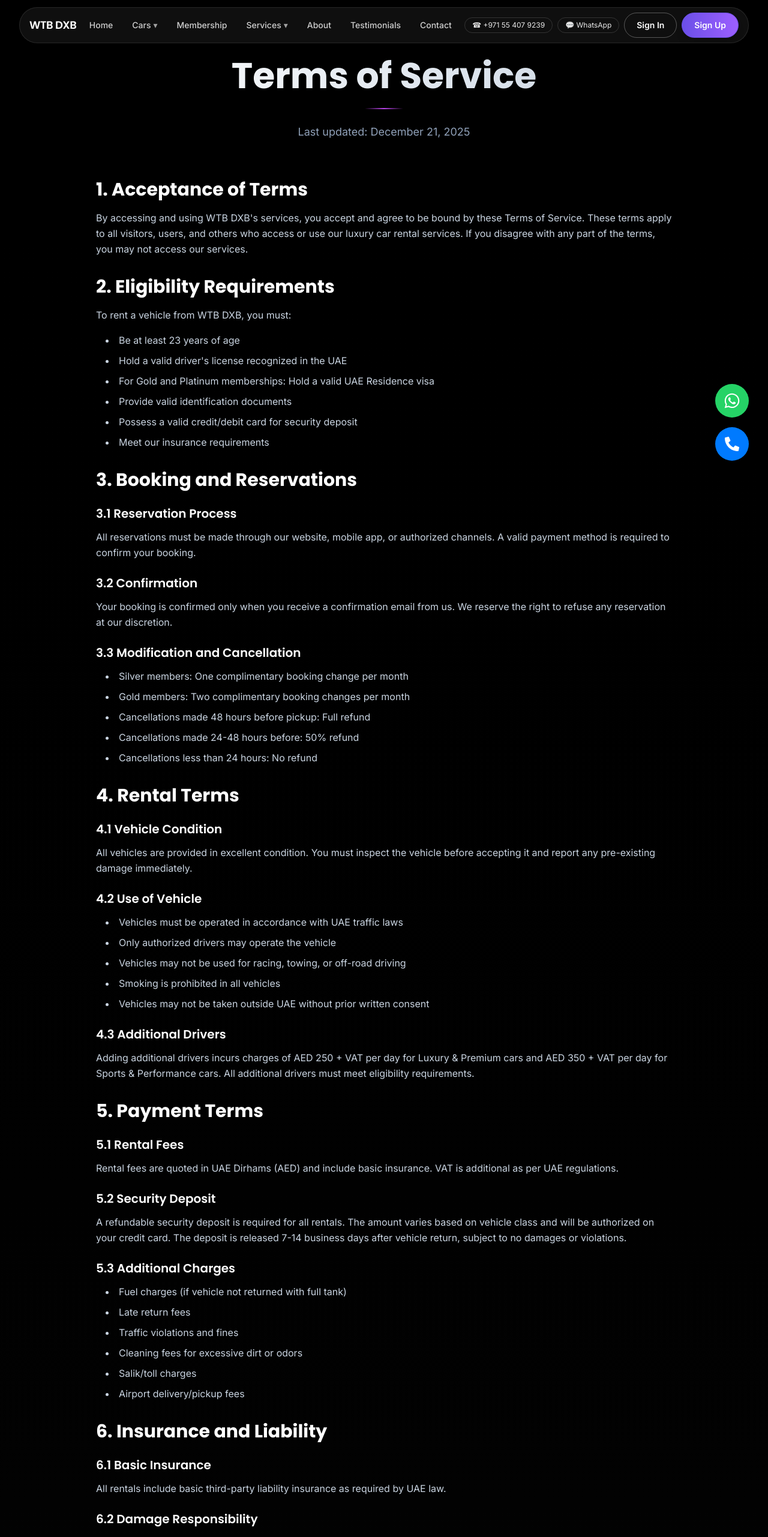
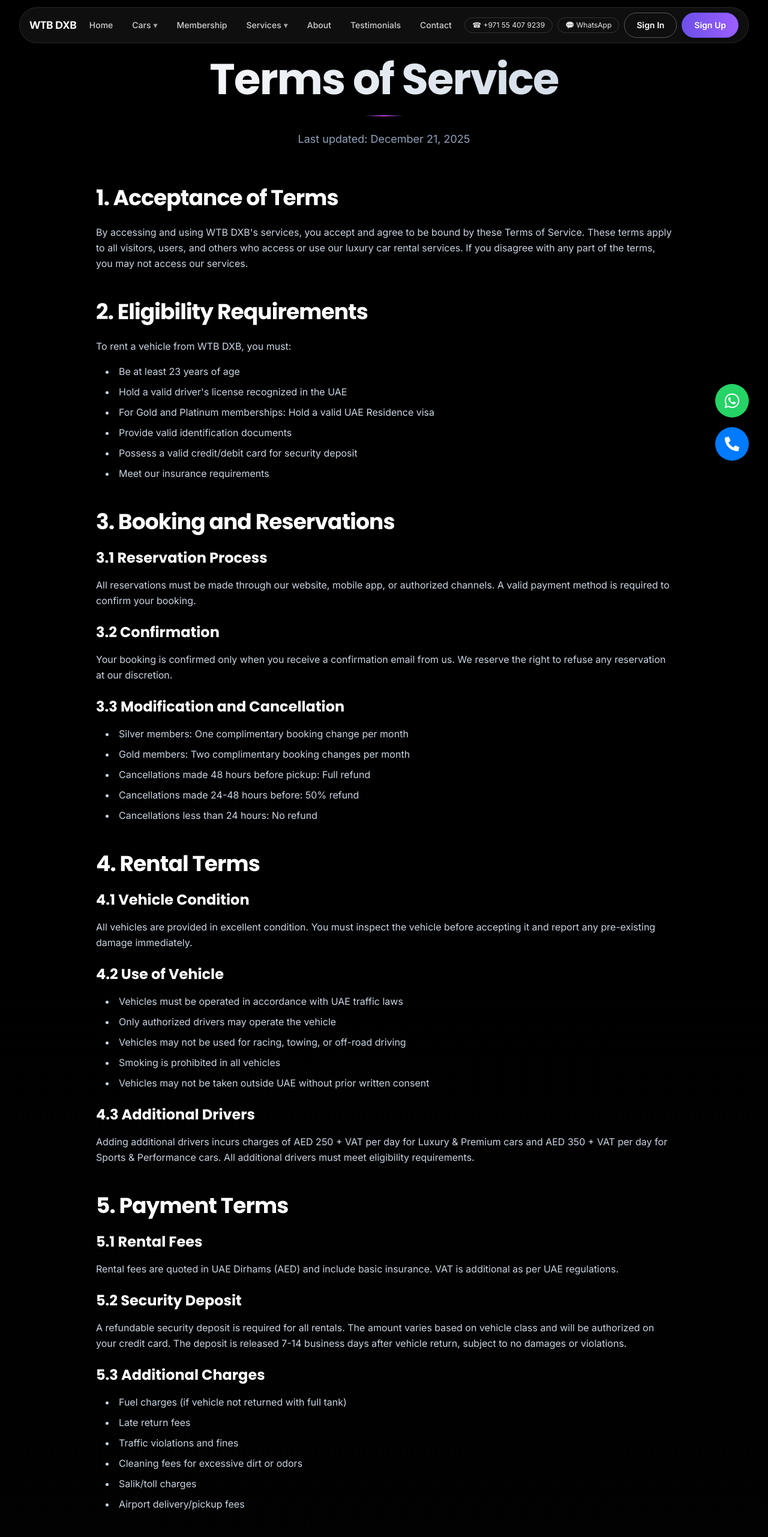
Before and after one commit to Muhammed-Haider/car-rental-service, a Next.js app: page /terms-of-service in a window 1280 px wide. Shown: the top 2562 px of the page at 60% size. Built offline with nearby package versions, Linux system fonts and the light colour scheme.

Commit message:
Policies Added

```diff
--- a/src/app/terms-of-service/page.jsx
+++ b/src/app/terms-of-service/page.jsx
@@ -4,7 +4,7 @@ export default function TermsOfService() {
       <div className="mx-auto w-full max-w-5xl px-4 sm:px-6 lg:px-8 py-16 md:py-24">
         {/* Header */}
         <div className="text-center mb-12 md:mb-16">
-          <h1 className="text-4xl md:text-5xl lg:text-6xl font-bold mb-6 bg-gradient-to-r from-white to-slate-300 bg-clip-text text-transparent" style={{ fontFamily: 'Poppins, sans-serif' }}>
+          <h1 className="text-4xl md:text-5xl lg:text-7xl font-black mb-6 bg-gradient-to-r from-white to-slate-300 bg-clip-text text-transparent tracking-tight" style={{ fontFamily: 'Poppins, sans-serif' }}>
             Terms of Service
           </h1>
           <div className="flex items-center justify-center gap-2 mb-6">
@@ -16,9 +16,9 @@ export default function TermsOfService() {
         </div>
 
         {/* Content */}
-        <div className="space-y-8 text-slate-300 leading-relaxed" style={{ fontFamily: 'Inter, sans-serif' }}>
+        <div className="space-y-8 md:space-y-12 text-slate-300 leading-relaxed text-left" style={{ fontFamily: 'Inter, sans-serif' }}>
           <section>
-            <h2 className="text-2xl md:text-3xl font-bold text-white mb-4" style={{ fontFamily: 'Poppins, sans-serif' }}>
+            <h2 className="text-2xl md:text-3xl lg:text-4xl font-black text-white mb-4 md:mb-6 tracking-tight" style={{ fontFamily: 'Poppins, sans-serif' }}>
               1. Acceptance of Terms
             </h2>
             <p>
@@ -27,7 +27,7 @@ export default function TermsOfService() {
           </section>
 
           <section>
-            <h2 className="text-2xl md:text-3xl font-bold text-white mb-4" style={{ fontFamily: 'Poppins, sans-serif' }}>
+            <h2 className="text-2xl md:text-3xl lg:text-4xl font-black text-white mb-4 md:mb-6 tracking-tight" style={{ fontFamily: 'Poppins, sans-serif' }}>
               2. Eligibility Requirements
             </h2>
             <p className="mb-4">To rent a vehicle from WTB DXB, you must:</p>
@@ -42,24 +42,24 @@ export default function TermsOfService() {
           </section>
 
           <section>
-            <h2 className="text-2xl md:text-3xl font-bold text-white mb-4" style={{ fontFamily: 'Poppins, sans-serif' }}>
+            <h2 className="text-2xl md:text-3xl lg:text-4xl font-black text-white mb-4 md:mb-6 tracking-tight" style={{ fontFamily: 'Poppins, sans-serif' }}>
               3. Booking and Reservations
             </h2>
-            <h3 className="text-xl font-semibold text-white mt-6 mb-3" style={{ fontFamily: 'Poppins, sans-serif' }}>
+            <h3 className="text-xl md:text-2xl font-bold text-white mt-6 mb-3 md:mb-4" style={{ fontFamily: 'Poppins, sans-serif' }}>
               3.1 Reservation Process
             </h3>
             <p className="mb-4">
               All reservations must be made through our website, mobile app, or authorized channels. A valid payment method is required to confirm your booking.
             </p>
 
-            <h3 className="text-xl font-semibold text-white mt-6 mb-3" style={{ fontFamily: 'Poppins, sans-serif' }}>
+            <h3 className="text-xl md:text-2xl font-bold text-white mt-6 mb-3 md:mb-4" style={{ fontFamily: 'Poppins, sans-serif' }}>
               3.2 Confirmation
             </h3>
             <p className="mb-4">
               Your booking is confirmed only when you receive a confirmation email from us. We reserve the right to refuse any reservation at our discretion.
             </p>
 
-            <h3 className="text-xl font-semibold text-white mt-6 mb-3" style={{ fontFamily: 'Poppins, sans-serif' }}>
+            <h3 className="text-xl md:text-2xl font-bold text-white mt-6 mb-3 md:mb-4" style={{ fontFamily: 'Poppins, sans-serif' }}>
               3.3 Modification and Cancellation
             </h3>
             <ul className="list-disc list-inside space-y-2 ml-4">
@@ -72,17 +72,17 @@ export default function TermsOfService() {
           </section>
 
           <section>
-            <h2 className="text-2xl md:text-3xl font-bold text-white mb-4" style={{ fontFamily: 'Poppins, sans-serif' }}>
+            <h2 className="text-2xl md:text-3xl lg:text-4xl font-black text-white mb-4 md:mb-6 tracking-tight" style={{ fontFamily: 'Poppins, sans-serif' }}>
               4. Rental Terms
             </h2>
-            <h3 className="text-xl font-semibold text-white mt-6 mb-3" style={{ fontFamily: 'Poppins, sans-serif' }}>
+            <h3 className="text-xl md:text-2xl font-bold text-white mt-6 mb-3 md:mb-4" style={{ fontFamily: 'Poppins, sans-serif' }}>
               4.1 Vehicle Condition
             </h3>
             <p className="mb-4">
               All vehicles are provided in excellent condition. You must inspect the vehicle before accepting it and report any pre-existing damage immediately.
             </p>
 
-            <h3 className="text-xl font-semibold text-white mt-6 mb-3" style={{ fontFamily: 'Poppins, sans-serif' }}>
+            <h3 className="text-xl md:text-2xl font-bold text-white mt-6 mb-3 md:mb-4" style={{ fontFamily: 'Poppins, sans-serif' }}>
               4.2 Use of Vehicle
             </h3>
             <ul className="list-disc list-inside space-y-2 ml-4">
@@ -93,7 +93,7 @@ export default function TermsOfService() {
               <li>Vehicles may not be taken outside UAE without prior written consent</li>
             </ul>
 
-            <h3 className="text-xl font-semibold text-white mt-6 mb-3" style={{ fontFamily: 'Poppins, sans-serif' }}>
+            <h3 className="text-xl md:text-2xl font-bold text-white mt-6 mb-3 md:mb-4" style={{ fontFamily: 'Poppins, sans-serif' }}>
               4.3 Additional Drivers
             </h3>
             <p>
@@ -102,24 +102,24 @@ export default function TermsOfService() {
           </section>
 
           <section>
-            <h2 className="text-2xl md:text-3xl font-bold text-white mb-4" style={{ fontFamily: 'Poppins, sans-serif' }}>
+            <h2 className="text-2xl md:text-3xl lg:text-4xl font-black text-white mb-4 md:mb-6 tracking-tight" style={{ fontFamily: 'Poppins, sans-serif' }}>
               5. Payment Terms
             </h2>
-            <h3 className="text-xl font-semibold text-white mt-6 mb-3" style={{ fontFamily: 'Poppins, sans-serif' }}>
+            <h3 className="text-xl md:text-2xl font-bold text-white mt-6 mb-3 md:mb-4" style={{ fontFamily: 'Poppins, sans-serif' }}>
               5.1 Rental Fees
             </h3>
             <p className="mb-4">
               Rental fees are quoted in UAE Dirhams (AED) and include basic insurance. VAT is additional as per UAE regulations.
             </p>
 
-            <h3 className="text-xl font-semibold text-white mt-6 mb-3" style={{ fontFamily: 'Poppins, sans-serif' }}>
+            <h3 className="text-xl md:text-2xl font-bold text-white mt-6 mb-3 md:mb-4" style={{ fontFamily: 'Poppins, sans-serif' }}>
               5.2 Security Deposit
             </h3>
             <p className="mb-4">
               A refundable security deposit is required for all rentals. The amount varies based on vehicle class and will be authorized on your credit card. The deposit is released 7-14 business days after vehicle return, subject to no damages or violations.
             </p>
 
-            <h3 className="text-xl font-semibold text-white mt-6 mb-3" style={{ fontFamily: 'Poppins, sans-serif' }}>
+            <h3 className="text-xl md:text-2xl font-bold text-white mt-6 mb-3 md:mb-4" style={{ fontFamily: 'Poppins, sans-serif' }}>
               5.3 Additional Charges
             </h3>
             <ul className="list-disc list-inside space-y-2 ml-4">
@@ -133,17 +133,17 @@ export default function TermsOfService() {
           </section>
 
           <section>
-            <h2 className="text-2xl md:text-3xl font-bold text-white mb-4" style={{ fontFamily: 'Poppins, sans-serif' }}>
+            <h2 className="text-2xl md:text-3xl lg:text-4xl font-black text-white mb-4 md:mb-6 tracking-tight" style={{ fontFamily: 'Poppins, sans-serif' }}>
               6. Insurance and Liability
             </h2>
-            <h3 className="text-xl font-semibold text-white mt-6 mb-3" style={{ fontFamily: 'Poppins, sans-serif' }}>
+            <h3 className="text-xl md:text-2xl font-bold text-white mt-6 mb-3 md:mb-4" style={{ fontFamily: 'Poppins, sans-serif' }}>
               6.1 Basic Insurance
             </h3>
             <p className="mb-4">
               All rentals include basic third-party liability insurance as required by UAE law.
             </p>
 
-            <h3 className="text-xl font-semibold text-white mt-6 mb-3" style={{ fontFamily: 'Poppins, sans-serif' }}>
+            <h3 className="text-xl md:text-2xl font-bold text-white mt-6 mb-3 md:mb-4" style={{ fontFamily: 'Poppins, sans-serif' }}>
               6.2 Damage Responsibility
             </h3>
             <p className="mb-4">
@@ -157,7 +157,7 @@ export default function TermsOfService() {
               <li>Tire and rim damage</li>
             </ul>
 
-            <h3 className="text-xl font-semibold text-white mt-6 mb-3" style={{ fontFamily: 'Poppins, sans-serif' }}>
+            <h3 className="text-xl md:text-2xl font-bold text-white mt-6 mb-3 md:mb-4" style={{ fontFamily: 'Poppins, sans-serif' }}>
               6.3 Gold Members
             </h3>
             <p>
@@ -166,10 +166,10 @@ export default function TermsOfService() {
           </section>
 
           <section>
-            <h2 className="text-2xl md:text-3xl font-bold text-white mb-4" style={{ fontFamily: 'Poppins, sans-serif' }}>
+            <h2 className="text-2xl md:text-3xl lg:text-4xl font-black text-white mb-4 md:mb-6 tracking-tight" style={{ fontFamily: 'Poppins, sans-serif' }}>
               7. Membership Programs
             </h2>
-            <h3 className="text-xl font-semibold text-white mt-6 mb-3" style={{ fontFamily: 'Poppins, sans-serif' }}>
+            <h3 className="text-xl md:text-2xl font-bold text-white mt-6 mb-3 md:mb-4" style={{ fontFamily: 'Poppins, sans-serif' }}>
               7.1 Membership Terms
             </h3>
             <ul className="list-disc list-inside space-y-2 ml-4">
@@ -180,7 +180,7 @@ export default function TermsOfService() {
               <li>We reserve the right to modify membership benefits with 30 days notice</li>
             </ul>
 
-            <h3 className="text-xl font-semibold text-white mt-6 mb-3" style={{ fontFamily: 'Poppins, sans-serif' }}>
+            <h3 className="text-xl md:text-2xl font-bold text-white mt-6 mb-3 md:mb-4" style={{ fontFamily: 'Poppins, sans-serif' }}>
               7.2 Termination
             </h3>
             <p>
@@ -189,7 +189,7 @@ export default function TermsOfService() {
           </section>
 
           <section>
-            <h2 className="text-2xl md:text-3xl font-bold text-white mb-4" style={{ fontFamily: 'Poppins, sans-serif' }}>
+            <h2 className="text-2xl md:text-3xl lg:text-4xl font-black text-white mb-4 md:mb-6 tracking-tight" style={{ fontFamily: 'Poppins, sans-serif' }}>
               8. Traffic Violations and Fines
             </h2>
             <p className="mb-4">
@@ -198,7 +198,7 @@ export default function TermsOfService() {
           </section>
 
           <section>
-            <h2 className="text-2xl md:text-3xl font-bold text-white mb-4" style={{ fontFamily: 'Poppins, sans-serif' }}>
+            <h2 className="text-2xl md:text-3xl lg:text-4xl font-black text-white mb-4 md:mb-6 tracking-tight" style={{ fontFamily: 'Poppins, sans-serif' }}>
               9. Prohibited Uses
             </h2>
             <p className="mb-4">You may not use our vehicles for:</p>
@@ -214,7 +214,7 @@ export default function TermsOfService() {
           </section>
 
           <section>
-            <h2 className="text-2xl md:text-3xl font-bold text-white mb-4" style={{ fontFamily: 'Poppins, sans-serif' }}>
+            <h2 className="text-2xl md:text-3xl lg:text-4xl font-black text-white mb-4 md:mb-6 tracking-tight" style={{ fontFamily: 'Poppins, sans-serif' }}>
               10. Limitation of Liability
             </h2>
             <p>
@@ -223,7 +223,7 @@ export default function TermsOfService() {
           </section>
 
           <section>
-            <h2 className="text-2xl md:text-3xl font-bold text-white mb-4" style={{ fontFamily: 'Poppins, sans-serif' }}>
+            <h2 className="text-2xl md:text-3xl lg:text-4xl font-black text-white mb-4 md:mb-6 tracking-tight" style={{ fontFamily: 'Poppins, sans-serif' }}>
               11. Force Majeure
             </h2>
             <p>
@@ -232,7 +232,7 @@ export default function TermsOfService() {
           </section>
 
           <section>
-            <h2 className="text-2xl md:text-3xl font-bold text-white mb-4" style={{ fontFamily: 'Poppins, sans-serif' }}>
+            <h2 className="text-2xl md:text-3xl lg:text-4xl font-black text-white mb-4 md:mb-6 tracking-tight" style={{ fontFamily: 'Poppins, sans-serif' }}>
               12. Governing Law
             </h2>
             <p>
@@ -241,7 +241,7 @@ export default function TermsOfService() {
           </section>
 
           <section>
-            <h2 className="text-2xl md:text-3xl font-bold text-white mb-4" style={{ fontFamily: 'Poppins, sans-serif' }}>
+            <h2 className="text-2xl md:text-3xl lg:text-4xl font-black text-white mb-4 md:mb-6 tracking-tight" style={{ fontFamily: 'Poppins, sans-serif' }}>
               13. Changes to Terms
             </h2>
             <p>
@@ -250,7 +250,7 @@ export default function TermsOfService() {
           </section>
 
           <section>
-            <h2 className="text-2xl md:text-3xl font-bold text-white mb-4" style={{ fontFamily: 'Poppins, sans-serif' }}>
+            <h2 className="text-2xl md:text-3xl lg:text-4xl font-black text-white mb-4 md:mb-6 tracking-tight" style={{ fontFamily: 'Poppins, sans-serif' }}>
               14. Contact Information
             </h2>
             <p className="mb-4">
```
Also changed, not shown: src/app/cookie-policy/page.jsx (+21 -21 lines), src/components/Footer.jsx (+4 -4 lines).
